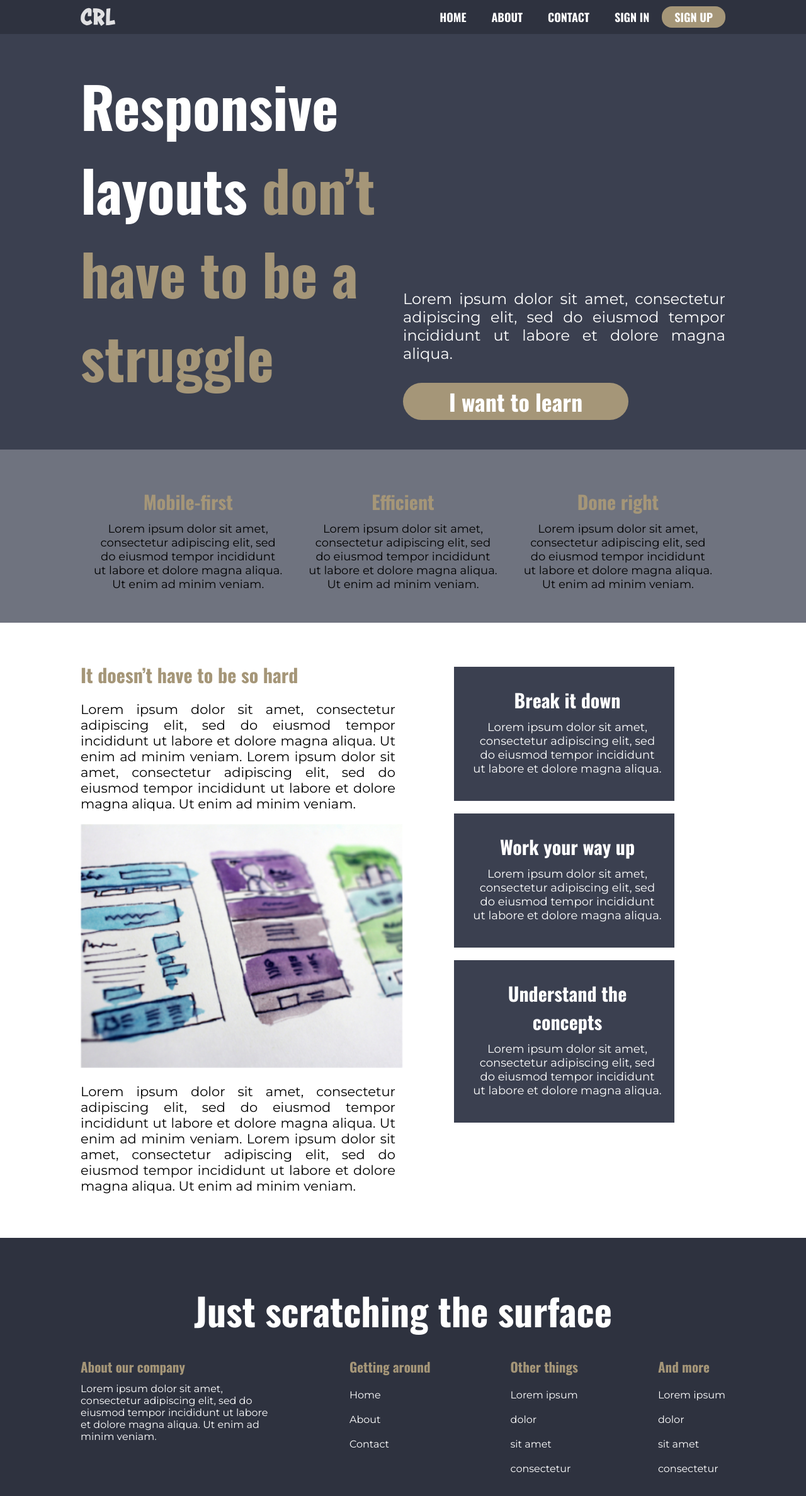
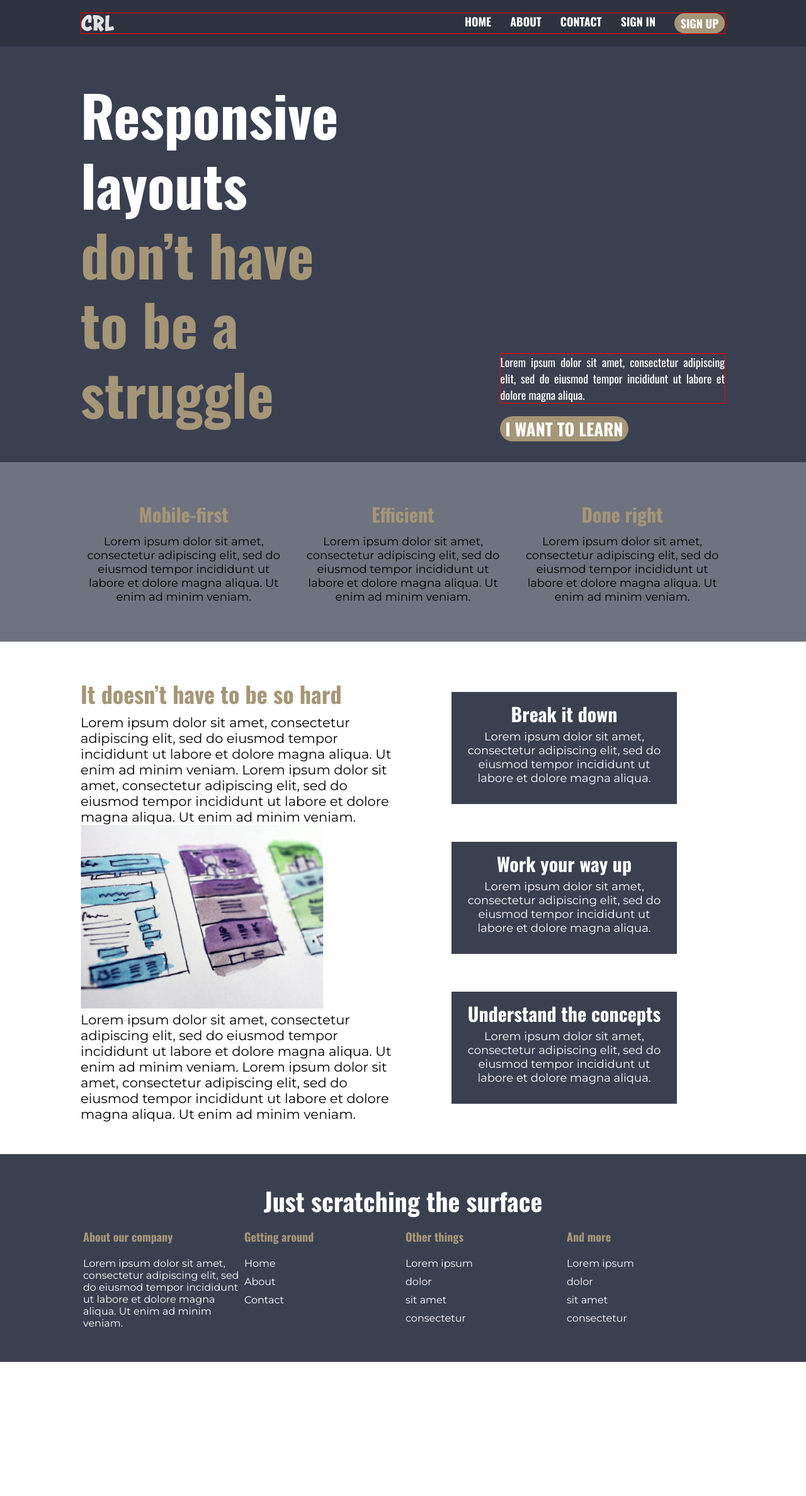
Before and after one commit to sunnywizy/Responsive-layout, a plain HTML site: page index.html in a window 1280 px wide. Shown: the whole page at 63% size. After the commit the page ends 2163 px from the top, so only its background shows below. Drawn offline with nearby package versions, Linux system fonts and the light colour scheme.

Commit message:
Add files via upload

```diff
--- a/index.html
+++ b/index.html
@@ -46,9 +46,8 @@
                             <p class="hero--text">Lorem ipsum dolor sit amet, consectetur
                                 adipiscing elit, sed do eiusmod tempor
                                 incididunt ut labore et dolore magna aliqua. </p>
-                            <div class="hero--btn">
-                                <h2>I want to learn</h2>
-                            </div>
+                            <h2 class="hero--btn">I want to learn</h2>
+
                         </div>
                     </div>
                 </div>
@@ -88,7 +87,7 @@
 
         <section>
             <div class="section__three">
-                <div class="container row medium--row">
+                <div class="container medium--row">
                     <div class="col">
                         <div>
                             <h2 class="title">It doesn’t have to be so hard</h2>
@@ -112,7 +111,7 @@
 
                     <div class="col medium--col">
                         <div class="box">
-                            <h2 class="title white--title">Break it down</h2>
+                            <h2 class="white--title">Break it down</h2>
                             <p class="white--text">Lorem ipsum dolor sit amet,
                                 consectetur adipiscing elit, sed do
                                 eiusmod tempor incididunt ut
@@ -126,7 +125,7 @@
                                 labore et dolore magna aliqua.</p>
                         </div>
                         <div class="box">
-                            <h2 class="title white--title">Understand the concepts</h2>
+                            <h2 class="white--title">Understand the concepts</h2>
                             <p class="white--text">Lorem ipsum dolor sit amet,
                                 consectetur adipiscing elit, sed do
                                 eiusmod tempor incididunt ut
@@ -138,19 +137,19 @@
         </section>
     </main>
 
-    <footer>
+    <footer class="footer">
         <div class="container">
             <h2 class="big-title">Just scratching the surface
             </h2>
             <div class="row">
-                <div>
+                <div class="footer--list">
                     <h2 class="title">About our company</h2>
                     <p class="text">Lorem ipsum dolor sit amet, consectetur adipiscing
                         elit, sed do eiusmod tempor incididunt ut labore et
                         dolore magna aliqua. Ut enim ad minim veniam.</p>
                 </div>
 
-                <div>
+                <div class="footer--list">
                     <h2 class="title">Getting around</h2>
                     <div class="text--list">
                         <p>Home</p>
@@ -159,7 +158,7 @@
                     </div>
                 </div>
 
-                <div>
+                <div class="footer--list">
                     <h2 class="title">Other things</h2>
                     <div class="text--list">
                         <p>Lorem ipsum</p>
@@ -169,7 +168,7 @@
                     </div>
                 </div>
 
-                <div>
+                <div class="footer--list">
                     <h2 class="title">And more</h2>
                     <div class="text--list">
                         <p>Lorem ipsum</p>
--- a/style.css
+++ b/style.css
@@ -3,6 +3,11 @@
     padding: 0;
     box-sizing: border-box;
 }
+
+/*
+    font-family: "Oswald", sans-serif;
+    font-family: "Montserrat", sans-serif;
+*/
 
 body {
     width: 100%;
@@ -11,123 +16,105 @@ body {
     font-size: 18px;
 }
 
+header {
+    background: #2E323F;
+    padding: 20px 0;
+}
+
 .container {
     width: 80%;
     margin: 0 auto;
 }
 
 img {
-    width: 100%;
-}
-
-header {
-    background: #2E323F;
-    padding: 10px 0;
+    max-width: 100%;
 }
 
 .logo img {
     display: flex;
     align-items: center;
-    justify-self: center;
-}
-
-.menu--btn {
-    display: none;
-    background-color: transparent;
-    border: none;
-    color: #fff;
-    font-size: 30px;
-    cursor: pointer;
+    justify-content: center;
 }
 
 .nav__bar {
     display: flex;
     justify-content: space-between;
-    align-items: center;
-    text-align: center;
-    color: #FFFFFF;
-    height: auto;
-    cursor: pointer;
-}
-
-.nav__links {
-    display: flex;
-    justify-content: space-between;
-    text-align: center;
+    text-transform: uppercase;
+    font-weight: 800;
 }
 
 .nav__list {
-    display: flex;
-    justify-content: center;
-    align-items: center;
     list-style: none;
-    text-transform: uppercase;
-    font-weight: 800;
+}
+
+.nav__items {
+    margin: 10px 0;
 }
 
 .nav__items a {
     text-decoration: none;
     color: #FFFFFF;
-    margin: 20px;
 }
 
 .sign--up {
+    width: 80px;
+    margin: 0 auto;
     background: #A59678;
-    border-radius: 16px;
-    padding: 4px 0;
+    border-radius: 30px;
+    padding: 3px 8px;
+}
+
+.nav__links {
+    display: none;
+    flex-direction: column;
+    position: absolute;
+    top: 60px;
+    right: 0;
+    background: #2E323F;
+    width: 100%;
+    padding: 20px 0;
+    text-align: center;
+}
+
+.menu--btn {
+    display: block;
+    color: #FFFFFF;
+    font-size: 24px;
+}
+
+.active {
+    display: flex;
 }
 
 .hero__section {
     background: #3B4050;
+    padding: 50px 0;
+    color: #FFFFFF;
     height: 660px;
     display: flex;
     align-items: center;
-    justify-content: center;
-    padding: 50px 0;
-}
-
-.row {
-    display: flex;
-    justify-content: space-between;
-}
-
-.col {
-    width: 100%;
 }
 
 .hero--title {
-    font-size: 90px;
-    font-weight: 900;
-    color: #FFFFFF;
+    margin: 20px 0;
+    font-size: 50px;
+    line-height: 58.5px;
 }
 
-.dark--title {
+.hero--title span {
     color: #A59678;
 }
 
-.flex-end {
-    margin-top: 32%;
-}
-
 .hero--text {
-    margin: 32px 0;
-    font-family: "Montserrat", sans-serif;
-    font-size: 24px;
-    color: #FFFFFF;
     text-align: justify;
+    margin: 20px 0;
 }
 
 .hero--btn {
-    width: 70%;
-    font-family: "Oswald", sans-serif;
-    font-size: 24px;
-    font-weight: 500;
+    background: #A59678;
+    border-radius: 30px;
     text-align: center;
-    background: #A59678;
-    border-radius: 50px;
-    color: #FFFFFF;
-    padding: 3px 0;
-    cursor: pointer;
+    text-transform: uppercase;
 }
 
 .section__two {
@@ -138,15 +125,15 @@ header {
 
 .title {
     margin: 10px 0;
+    color: #A59678;
     font-size: 30px;
-    color: #A59678;
     font-weight: 900;
 }
 
 .section__two .text {
-    max-width: 300px;
-    margin: auto;
     font-family: "Montserrat", sans-serif;
+    font-size: 18px;
+    margin-bottom: 10px;
 }
 
 .section__three {
@@ -154,217 +141,169 @@ header {
     padding: 50px 0;
 }
 
+.section__three .title {
+    font-size: 36px;
+    line-height: 46px;
+}
+
 .section__three .text {
-    max-width: 500px;
-    margin: 20px 0;
     font-family: "Montserrat", sans-serif;
     font-size: 21px;
-    text-align: justify;
 }
 
 .box {
-    width: 350px;
-    margin: auto;
     background: #3B4050;
     color: #FFFFFF;
+    margin: 30px auto;
+    padding: 20px;
     text-align: center;
-    padding: 30px;
-    margin: 20px auto;
 }
 
 .white--title {
-    width: 300px;
-    font-family: "Oswald", sans-serif;
     font-size: 30px;
-    font-weight: 900;
-    margin: 0 auto;
-    color: #FFFFFF;
 }
 
 .white--text {
-    width: 300px;
     margin: 10px auto;
     font-family: "Montserrat", sans-serif;
+    font-size: 18px;
 }
 
-footer {
-    background: #2E323F;
+.footer {
+    background: #3B4050;
     padding: 50px 0;
     color: #FFFFFF;
 }
 
 .big-title {
-    margin: 20px 0;
-    font-family: "Oswald", sans-serif;
-    font-size: 60px;
-    font-weight: 900;
-    text-align: center;
-    color: #FFFFFF;
+    font-size: 40px;
+    line-height: 48px;
 }
 
-footer .title {
-    font-size: 21px;
+.footer .title {
+    font-size: 18px;
+    margin: 20px 0;
 }
 
-footer .text {
-    width: 300px;
+.footer .text {
+    font-family: "Montserrat", sans-serif;
     font-size: 16px;
-    font-family: "Montserrat", sans-serif;
 }
 
 .text--list p {
-    margin: 20px 0;
+    font-family: "Montserrat", sans-serif;
     font-size: 16px;
-    font-family: "Montserrat", sans-serif;
+    margin: 10px auto;
 }
 
 
-
-/*This is for the small screen size*/
-@media (min-width: 576px) and (max-width: 767.98px) {
-
-    .menu--btn {
-        display: block;
+/* Styles for medium devices (tablets, 768px and up) */
+@media (min-width: 768px) {
+    .row {
+        display: flex;
+        justify-content: space-between;
     }
 
-    .nav__links {
-        display: none;
-        flex-direction: column;
-        position: absolute;
-        top: 60px;
-        right: 0;
+    .col {
         width: 100%;
-        text-align: center;
-        background: #2E323F;
-    }
-
-    .nav__list {
-        flex-direction: column;
-    }
-
-    .nav__items {
-        margin: 3px 0;
-    }
-
-    .active {
-        display: flex;
-    }
-
-    .row {
-        flex-direction: column;
-    }
-
-    .hero__section {
-        flex-direction: column;
-    }
-
-    .hero--title {
-        font-size: 50px;
-    }
-
-    .flex-end {
-        margin: 0;
-        padding: 0;
     }
 
     .hero--btn {
-        width: 100%;
-        margin: 0;
-        font-size: 16px;
+        width: 68%;
     }
 
-    .box {
-        width: 250px;
+    .hero__section .row {
+        align-items: self-end;
     }
 
-    .box p, .box h2 {
-        width: 200px;
-    }
-
-    .medium--col {
-        flex-direction: column;
-    }
-
-    .big-title {
-        font-size: 40px;
-        line-height: 50px;
-    }
-
-    footer .text {
-        width: 250px;
-    }
-}
-
-@media (min-width: 768px) and (max-width: 991.98px) {
-
-    .menu--btn {
-        display: block;
-    }
-
-    .nav__links {
-        display: none;
-        flex-direction: column;
-        position: absolute;
-        top: 60px;
-        right: 0;
-        width: 100%;
-        text-align: center;
-        background: #2E323F;
-    }
-
-    .nav__list {
-        flex-direction: column;
-    }
-
-    .nav__items {
-        margin: 3px 0;
-    }
-
-    .active {
-        display: flex;
-    }
-
-    .row {
-        flex-direction: column;
-    }
-
-    .hero__section {
-        flex-direction: column;
-    }
-
-    .hero--title {
-        font-size: 70px;
-    }
-
-    .flex-end {
-        margin: 0;
-        padding: 0;
-    }
-
-    .hero--btn {
-        width: 50%;
-        margin: 0;
-        font-size: 16px;
-    }
-
-    .box {
-        width: 200px;
-    }
-
-    .box p, .box h2 {
-        width: 160px;
+    .section__two .col {
+        width: 32%;
     }
 
     .medium--col {
         display: flex;
+        justify-content: space-between;
+    }
+
+    .box {
+        width: 32%;
+    }
+
+    .white--title {
+       line-height: 30px;
     }
 
     .big-title {
-        font-size: 40px;
-        line-height: 50px;
+        text-align: center;
     }
 
-    footer .text {
-        width: 250px;
+    .footer--list {
+        width: 60%;
+        margin: 0 4px;
     }
+
 }
+
+@media (min-width: 992px) {
+   .menu--btn {
+        display: none;
+   }
+
+   .nav__bar {
+        width: 100%;
+        align-items: center;
+        border: 1px solid red;
+   }
+
+   .nav__links {
+        width: 100%;
+        display: flex;
+        top: 0;
+        flex-direction: row;
+        position: relative;
+        justify-content: flex-end;
+        margin: 0;
+        padding: 0;
+   }
+
+   .nav__list {
+        display: flex;
+   }
+
+   .nav__items {
+        margin: 0 30px 0 0;
+   }
+
+   .sign--up {
+        margin-right: auto;
+   }
+
+   .hero--title {
+        width: 90%;
+        font-size: 90px;
+        line-height: 110.8px;
+   }
+
+   .hero--text {
+        width: 70%;
+        border: 1px solid red;
+        margin-left: auto;
+   }
+
+   .hero--btn {
+        width: 40%;
+        margin: auto;
+   }
+
+   .medium--row {
+        display: flex;
+   }
+
+   .medium--col {
+        flex-direction: column;
+   }
+
+   .box {
+        width: 70%;
+   }
+}
```
